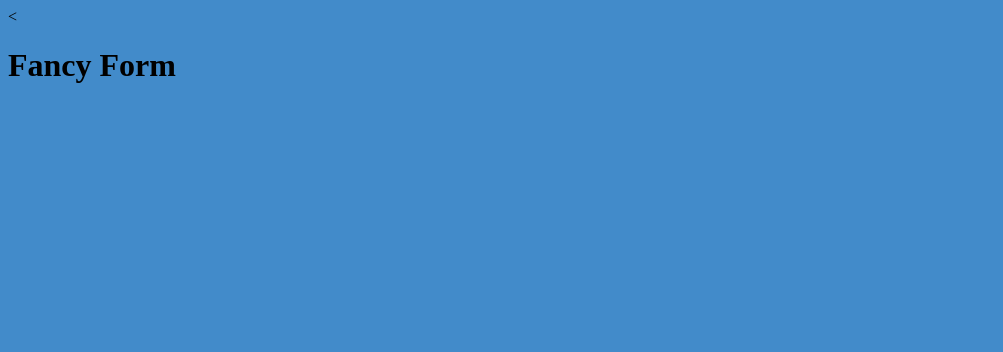
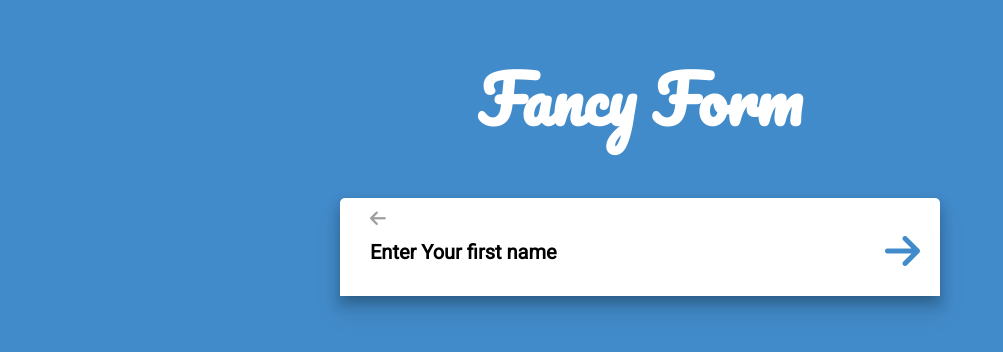
Before and after one commit to jyothisridhar/fancy-form, a plain HTML site: page index.html in a window 1280 px wide. Shown: the whole page, without its empty margins (0-1003 px from the left). Drawn offline with Linux system fonts and the light colour scheme.

Commit message:
style for the fancy form

```diff
--- a/css/main.css
+++ b/css/main.css
@@ -1,2 +1,109 @@
+@import url("https://fonts.googleapis.com/css?family=Pacifico|Roboto");
 body {
-  background: #428bca; }
+  background: #428bca;
+  font-family: 'Roboto', sans-serif;
+  margin: 0; }
+
+h1.logo {
+  color: #fff;
+  font-family: 'Pacifico', cursive;
+  font-size: 4em; }
+
+#container {
+  height: 100vh;
+  display: flex;
+  flex-direction: column;
+  justify-content: start;
+  align-items: center; }
+
+#form-box {
+  background: #fff;
+  position: relative;
+  width: 600px;
+  border-top-right-radius: 5px;
+  border-top-left-radius: 5px;
+  box-shadow: 0 16px 24px 2px rgba(0, 0, 0, 0.1), 0 6px 10px 5px rgba(0, 0, 0, 0.1), 0 8px 10px -5px rgba(0, 0, 0, 0.2);
+  transition: transform 0.1s ease-in-out; }
+
+#form-box.close {
+  width: 0;
+  padding: 0;
+  overflow: hidden;
+  transition: 0.8s ease-in-out;
+  box-shadow: 0 16px 24px 2px rgba(0, 0, 0, 0); }
+
+#next-btn {
+  position: absolute;
+  right: 20px;
+  bottom: 25px;
+  font-size: 40px;
+  color: #428bca;
+  cursor: pointer;
+  z-index: 2; }
+  #next-btn:hover {
+    color: #b9d4ec; }
+
+#prev-btn {
+  position: absolute;
+  font-size: 18px;
+  left: 30px;
+  top: 12px;
+  z-index: 2;
+  float: right;
+  color: #9e9e9e;
+  cursor: pointer; }
+  #prev-btn:hover {
+    color: #b9d4ec; }
+
+#input-group {
+  position: relative;
+  padding: 30px 20px 20px 20px;
+  margin: 10px 60px 10px 10px;
+  opacity: 1;
+  transition: opacity 0.3s ease-in-out; }
+  #input-group input {
+    position: relative;
+    width: 100%;
+    border: none;
+    font-size: 20px;
+    font-weight: bold;
+    outline: 0;
+    background: transparent;
+    box-shadow: none; }
+  #input-group #input-label {
+    position: absolute;
+    pointer-events: none;
+    top: 32px;
+    left: 20px;
+    font-size: 20px;
+    font-weight: bold;
+    transition: 0.2s ease-in-out; }
+  #input-group input:valid + #input-label {
+    top: 6px;
+    left: 42px;
+    font-size: 11px;
+    color: #9e9e9e;
+    font-weight: normal;
+    margin-left: 0 !important; }
+
+#input-progress {
+  border-bottom: 3px solid #428bca;
+  width: 0;
+  transition: 0.6s ease-in-out; }
+
+#progress-bar {
+  position: absolute;
+  background: #b9d4ec;
+  height: 10px;
+  width: 0;
+  transition: width 0.6s ease-in-out; }
+
+.error #input-progress {
+  border-color: #ff2d26; }
+
+.error #next-btn {
+  color: #ff2d26; }
+
+@media (max-width: 600px) {
+  #form-box {
+    width: 80%; } }
--- a/index.html
+++ b/index.html
@@ -1,4 +1,4 @@
-<<!DOCTYPE html>
+<!DOCTYPE html>
 <html lang="en" dir="ltr">
   <head>
     <meta charset="utf-8">
@@ -8,11 +8,20 @@
     <title>Fancy Form</title>
   </head>
   <body>
-    <div class="container">
+    <div id="container">
       <h1 class="logo">Fancy Form</h1>
       <div id="form-box">
-
+        <i id="prev-btn" class="fas fa-arrow-left"></i>
+        <i id="next-btn" class="fas fa-arrow-right"></i>
+        <div id="input-group">
+          <input id="input-field" required>
+          <label id="input-label">Enter Your first name</label>
+          <div id="input-progress"></div>
+        </div>
+        <div id="progress-bar"></div>
       </div>
     </div>
+
+    <script type="text/javascript" src="js/main.js"></script>
   </body>
 </html>
```
